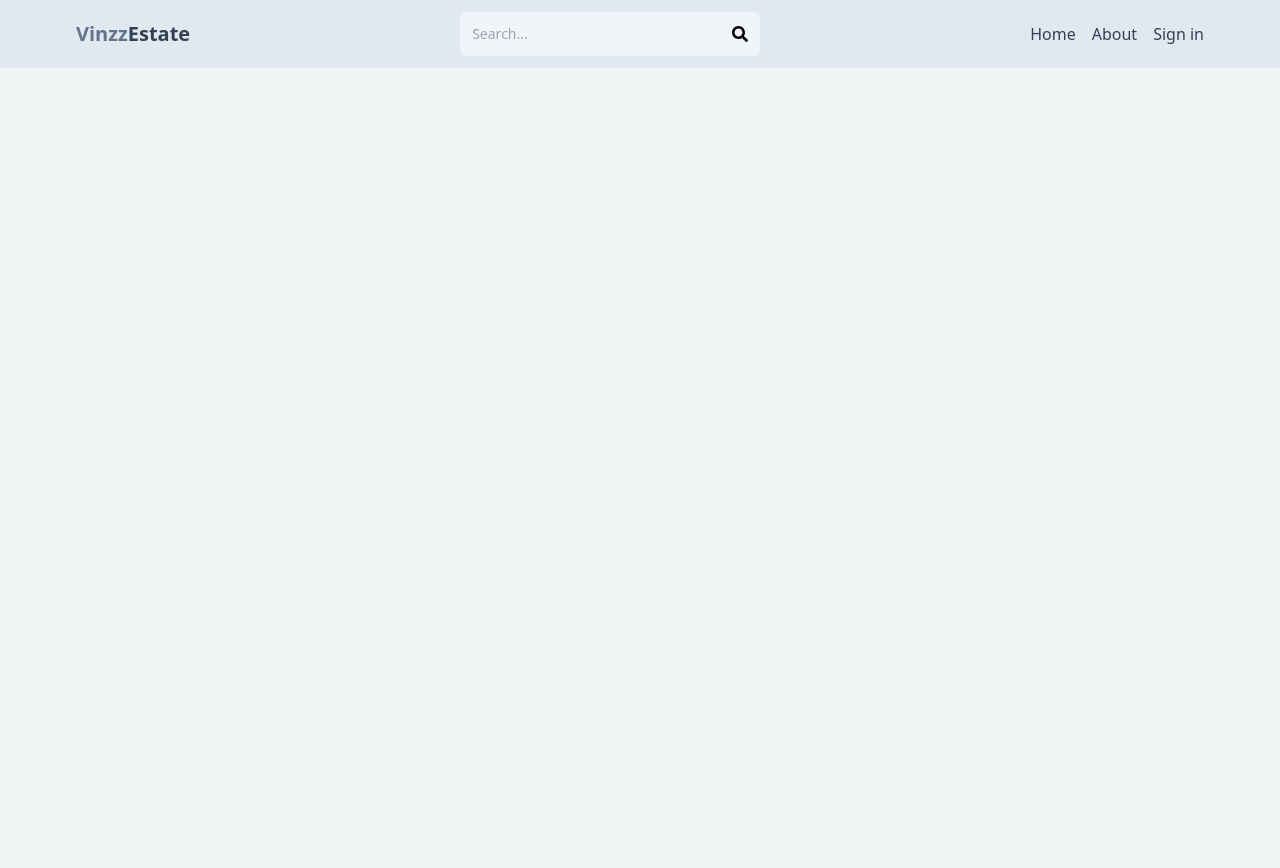
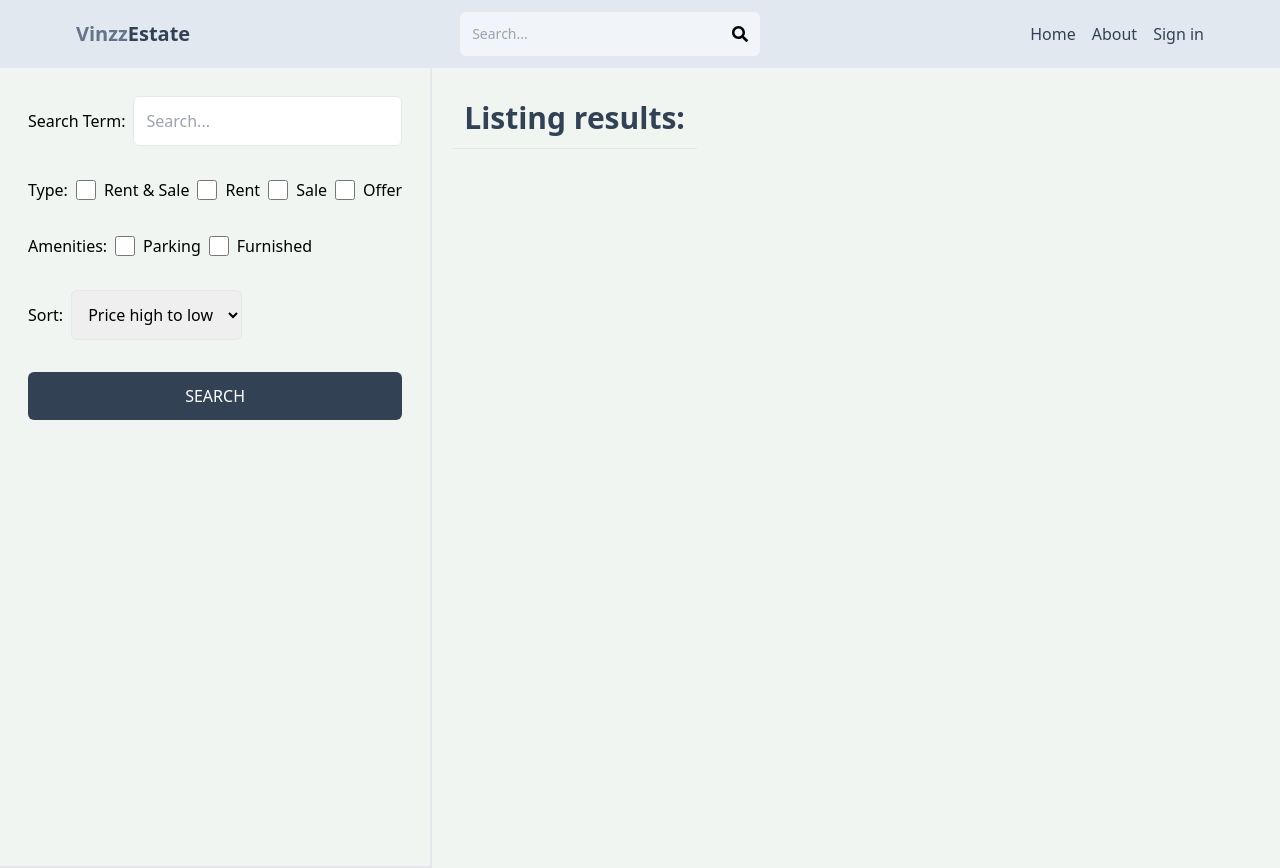
Before and after one commit to Vinzz34/mern-real-estate-app, a React (Vite) app in the folder client/: page /search in a window 1280 px wide. Before the commit the page ends 800 px from the top, so only its background shows below. Built offline with nearby package versions, Linux system fonts and the light colour scheme; no server answers.

Commit message:
added search page ui

```diff
--- a/client/src/App.jsx
+++ b/client/src/App.jsx
@@ -1,17 +1,16 @@
-import {BrowserRouter,Routes,Route} from "react-router-dom"
-import Home from "./pages/Home"
-import About from "./pages/About"
-import Profile from "./pages/Profile"
-import SignIn from "./pages/SignIn"
-import SignUp from "./pages/SignUp"
-import UpdateListing from "./pages/UpdateListing"
-import Header from "./components/Header"
-import CreateListing from "./pages/CreateListing"
-import ProtectedRoutes from "./components/ProtectedRoutes"
-import Listing from "./pages/Listing"
+import { BrowserRouter, Routes, Route } from "react-router-dom";
+import Home from "./pages/Home";
+import About from "./pages/About";
+import Profile from "./pages/Profile";
+import SignIn from "./pages/SignIn";
+import SignUp from "./pages/SignUp";
+import UpdateListing from "./pages/UpdateListing";
+import Header from "./components/Header";
+import CreateListing from "./pages/CreateListing";
+import ProtectedRoutes from "./components/ProtectedRoutes";
+import Listing from "./pages/Listing";
+import Search from "./pages/Search";
 const App = () => {
-
-
   return (
     <BrowserRouter>
       <Header />
@@ -20,6 +19,7 @@ const App = () => {
         <Route path="/about" element={<About />} />
         <Route path="/sign-in" element={<SignIn />} />
         <Route path="/sign-up" element={<SignUp />} />
+        <Route path="/search" element={<Search />} />
         <Route path="/listing/:id" element={<Listing />} />
         <Route element={<ProtectedRoutes />}>
           <Route path="/profile" element={<Profile />} />
@@ -28,7 +28,7 @@ const App = () => {
         </Route>
       </Routes>
     </BrowserRouter>
-  )
-}
+  );
+};
 
-export default App
+export default App;
--- /dev/null
+++ b/client/src/pages/Search.jsx
@@ -0,0 +1,68 @@
+const Search = () => {
+  return (
+    <div className="flex flex-col sm:flex-row">
+      <form className="flex flex-col gap-8 p-7 border-b-2 sm:border-r-2 sm:min-h-screen">
+        <div className="flex items-center gap-2">
+          <label className="whitespace-nowrap" htmlFor="search">
+            Search Term:
+          </label>
+          <input
+            className="p-3 rounded-md border w-full"
+            type="text"
+            placeholder="Search..."
+            id="search"
+          />
+        </div>
+        <div className="flex flex-wrap items-center gap-2">
+          <label>Type:</label>
+          <div className="flex items-center gap-2">
+            <input className="w-5 h-5" type="checkbox" id="all" />
+            <label htmlFor="all">Rent & Sale</label>
+          </div>
+          <div className="flex items-center gap-2">
+            <input className="w-5 h-5" type="checkbox" id="rent" />
+            <label htmlFor="rent">Rent</label>
+          </div>
+          <div className="flex items-center gap-2">
+            <input className="w-5 h-5" type="checkbox" id="sell" />
+            <label htmlFor="sell">Sale</label>
+          </div>
+          <div className="flex items-center gap-2">
+            <input className="w-5 h-5" type="checkbox" id="offer" />
+            <label htmlFor="offer">Offer</label>
+          </div>
+        </div>
+        <div className="flex flex-wrap items-center gap-2">
+          <label>Amenities:</label>
+          <div className="flex items-center gap-2">
+            <input className="w-5 h-5" type="checkbox" id="parking" />
+            <label htmlFor="parking">Parking</label>
+          </div>
+          <div className="flex items-center gap-2">
+            <input className="w-5 h-5" type="checkbox" id="furnished" />
+            <label htmlFor="furnished">Furnished</label>
+          </div>
+        </div>
+        <div className="flex items-center gap-2">
+          <label htmlFor="sort_order">Sort: </label>
+          <select className="p-3 rounded-md border" id="sort_order">
+            <option>Price high to low</option>
+            <option>Price low to high</option>
+            <option>Latest</option>
+            <option>Oldest</option>
+          </select>
+        </div>
+        <button className="p-3 text-white bg-slate-700 rounded-md uppercase hover:opacity-95">
+          search
+        </button>
+      </form>
+      <div className="m-5">
+        <h2 className="text-3xl font-semibold text-slate-700 border-b p-3">
+          Listing results:
+        </h2>
+      </div>
+    </div>
+  );
+};
+
+export default Search;
```
Lines whose indentation alone changed are shown as unchanged.
